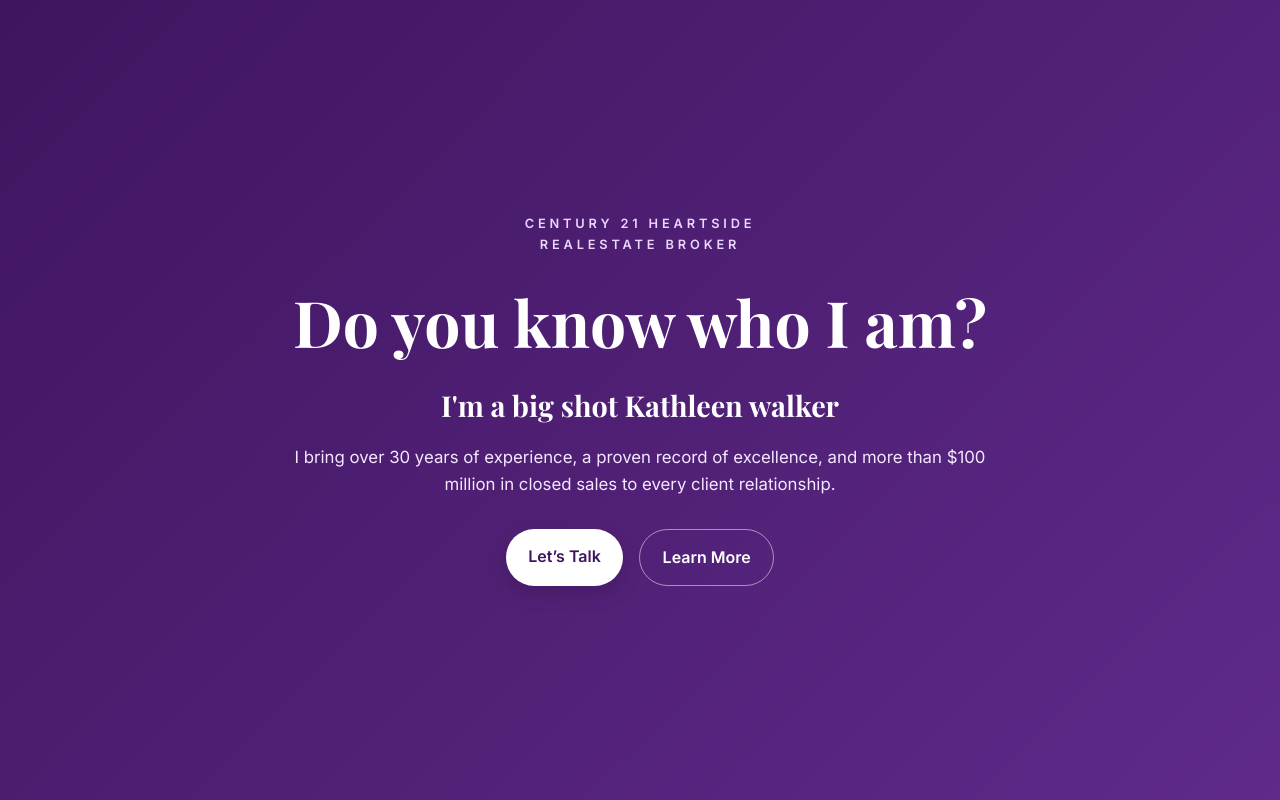
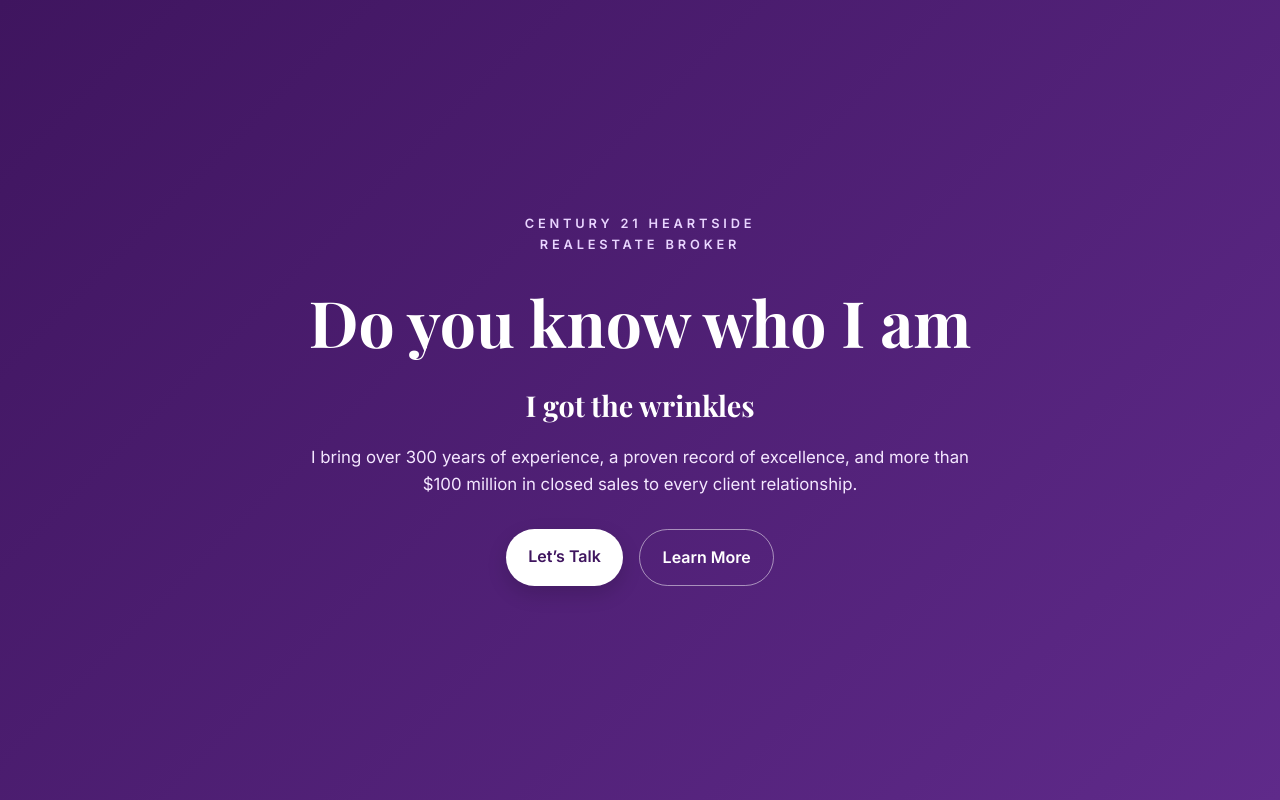
Before and after one commit to Vexi1/kathy, a plain HTML site: page index.html in a window 1280 px wide. Shown: the top 800 px of the page. Drawn offline with nearby package versions, Linux system fonts and the light colour scheme.

Commit message:
Modify index.html content and structure
Updated content in the HTML file, including changes to the hero section and contact information.

```diff
--- a/index.html
+++ b/index.html
@@ -21,10 +21,10 @@
       <div class="hero-content">
         <p class="eyebrow">Century 21 Heartside
         <br> Realestate Broker</p>
-        <h1> Do you know who I am?</h1>
-        <h2>I'm a big shot Kathleen walker</h2>
+        <h1>Do you know who I am</h1>
+        <h2>I got the wrinkles</h2>
         <p class="intro">
-          I bring over 30 years of experience, a proven record of excellence,
+          I bring over 300 years of experience, a proven record of excellence,
           and more than $100 million in closed sales to every client relationship.
         </p>
         <div class="hero-actions">
```
